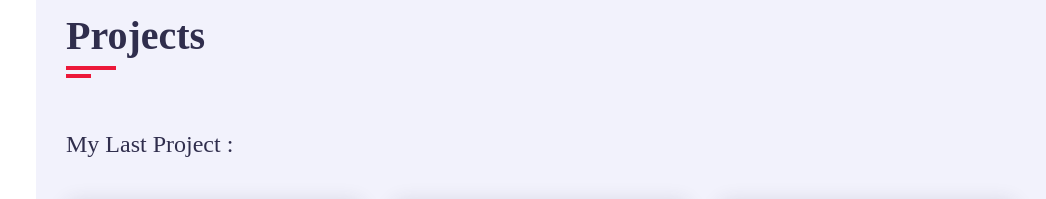
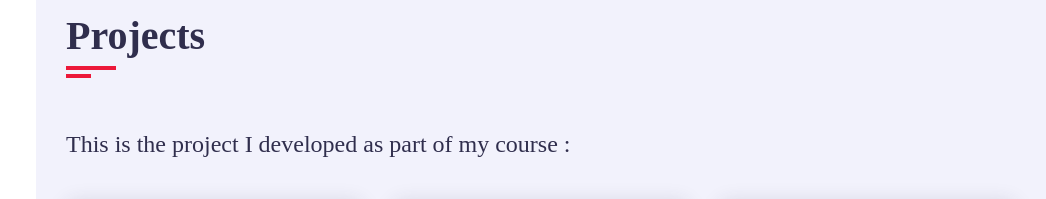
Before and after one commit to sundar-sk-developer/portfolio, a website: page public/index.html in a window 1280 px wide. Shown: the part 2420-2619 px from the top of the page, without its empty margins (234-1280 px from the left). Drawn offline with nearby package versions, Linux system fonts and the light colour scheme; a web font is replaced by a local one.

Commit message:
Update index.html

```diff
--- a/public/index.html
+++ b/public/index.html
@@ -368,7 +368,7 @@
                 </div>
                 <div class="row">
                     <div class="portfolio-heading padd-15">
-                        <h2>My Last Project :</h2>
+                        <h2>This is the project I developed as part of my course :</h2>
                     </div>
                 </div>
                 <div class="row">
```
